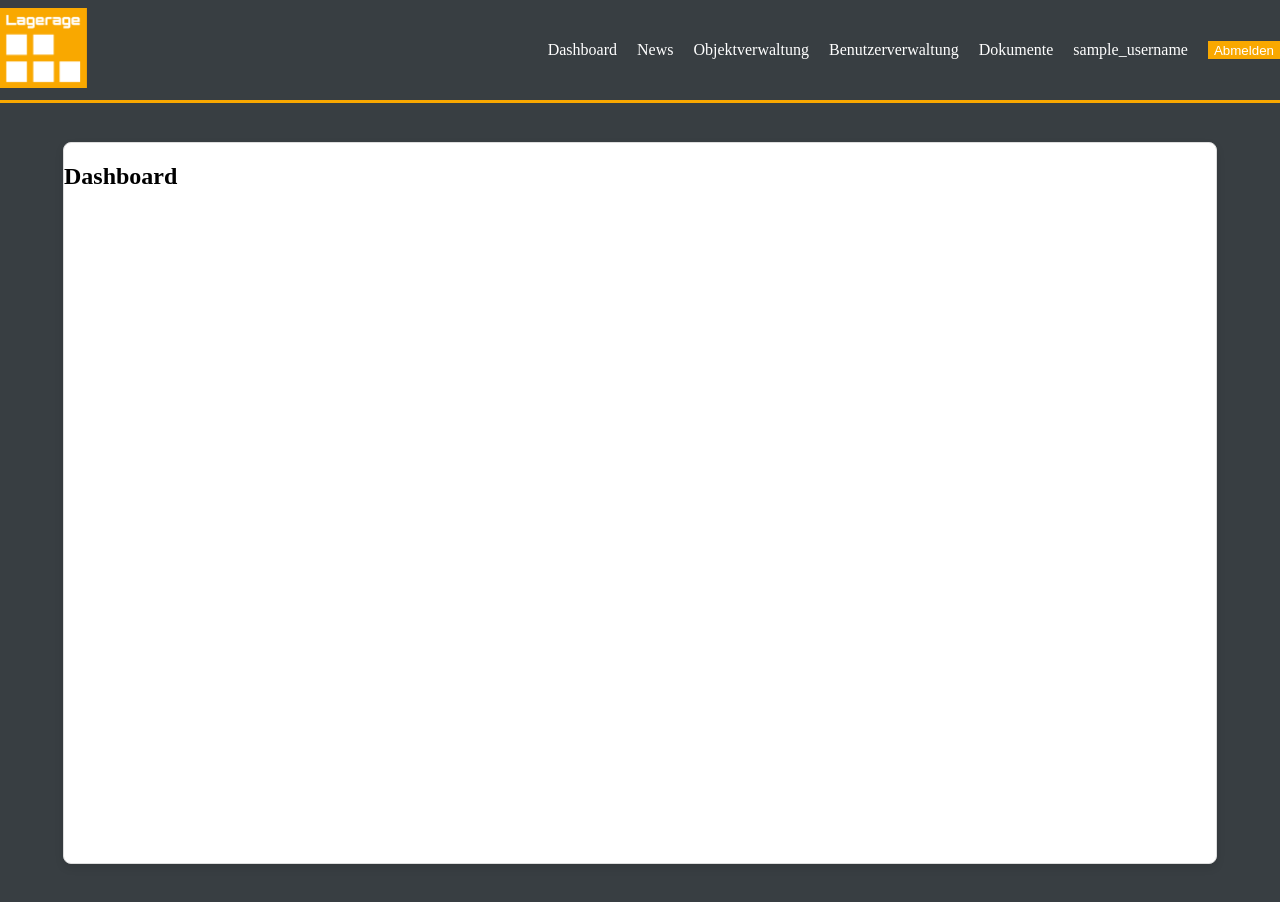
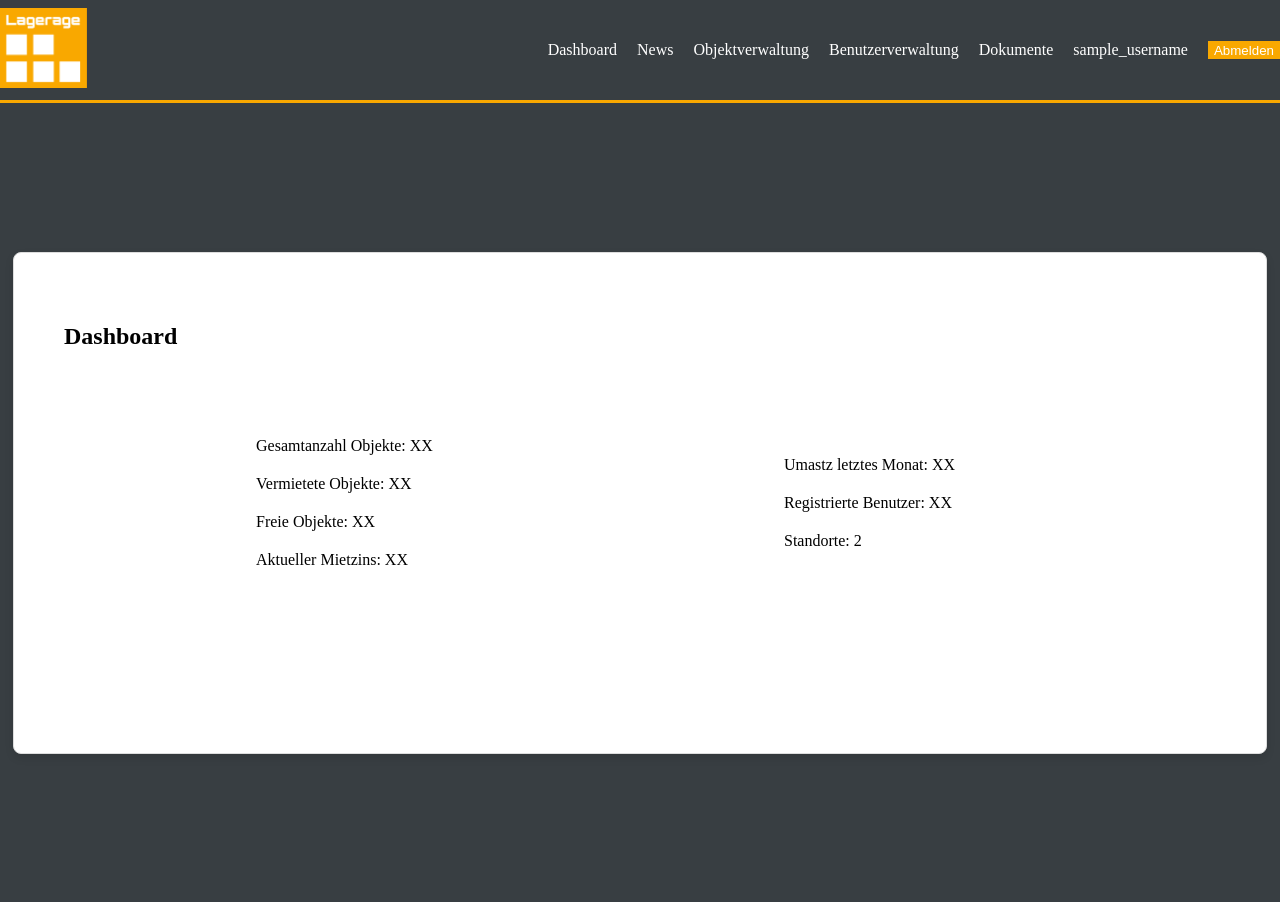
Before and after one commit to sebastiankrallinger/Diplomarbeit_Garagenparkmanager_Krallinger_Kirchtag, a React (Vite) app in the folder Garagenparkmanager/garagenparkmanager.client/: page /admin in a window 1280 px wide. Built offline with nearby package versions, Linux system fonts and the light colour scheme.

Commit message:
add dashboard elements

```diff
--- a/Garagenparkmanager/garagenparkmanager.client/src/pages/pages_admin/Mainpage_Admin.css
+++ b/Garagenparkmanager/garagenparkmanager.client/src/pages/pages_admin/Mainpage_Admin.css
@@ -15,6 +15,8 @@
 }
 
 .dashboard {
+    display: flex;
+    flex-direction: row;
     width: 90%;
     border: 1px solid #ddd;
     border-radius: 8px;
@@ -23,5 +25,35 @@
     transition: transform 0.2s;
     background-color: white;
     color: black;
-    height: 90vh;
+    height: 50vh;
+    padding: 50px;
+    margin: 10px;
 }
+
+.heading {
+    display: flex;
+    flex-direction: row;
+    align-items: flex-start;
+    flex: 0.2;
+}
+
+.content {
+    display: flex;
+    justify-content: space-between;
+    flex: 1;
+    width: 100%;
+    align-items: center;
+}
+
+.leftCol,
+.rightCol {
+    display: flex;
+    flex-direction: column;
+    justify-content: center;
+    width: 45%;
+}
+
+.leftCol p,
+.rightCol p {
+    margin: 10px 0;
+}
--- a/Garagenparkmanager/garagenparkmanager.client/src/pages/pages_admin/Mainpage_Admin.jsx
+++ b/Garagenparkmanager/garagenparkmanager.client/src/pages/pages_admin/Mainpage_Admin.jsx
@@ -10,7 +10,22 @@
             <Header />
             <main>
                 <div className="dashboard">
-                    <h2>Dashboard</h2>
+                    <div className="heading">
+                        <h2>Dashboard</h2>
+                    </div>
+                    <div className="content">
+                        <div className="leftCol">
+                            <p>Gesamtanzahl Objekte: XX</p>
+                            <p>Vermietete Objekte: XX</p>
+                            <p>Freie Objekte: XX</p>
+                            <p>Aktueller Mietzins: XX</p>
+                        </div>
+                        <div className="rightCol">
+                            <p>Umastz letztes Monat: XX</p>
+                            <p>Registrierte Benutzer: XX</p>
+                            <p>Standorte: 2</p>
+                        </div>
+                    </div>
                 </div>
             </main>
         </div>
```
Also changed, not shown: 9 other files (tests, documents, lock files or other folders).
